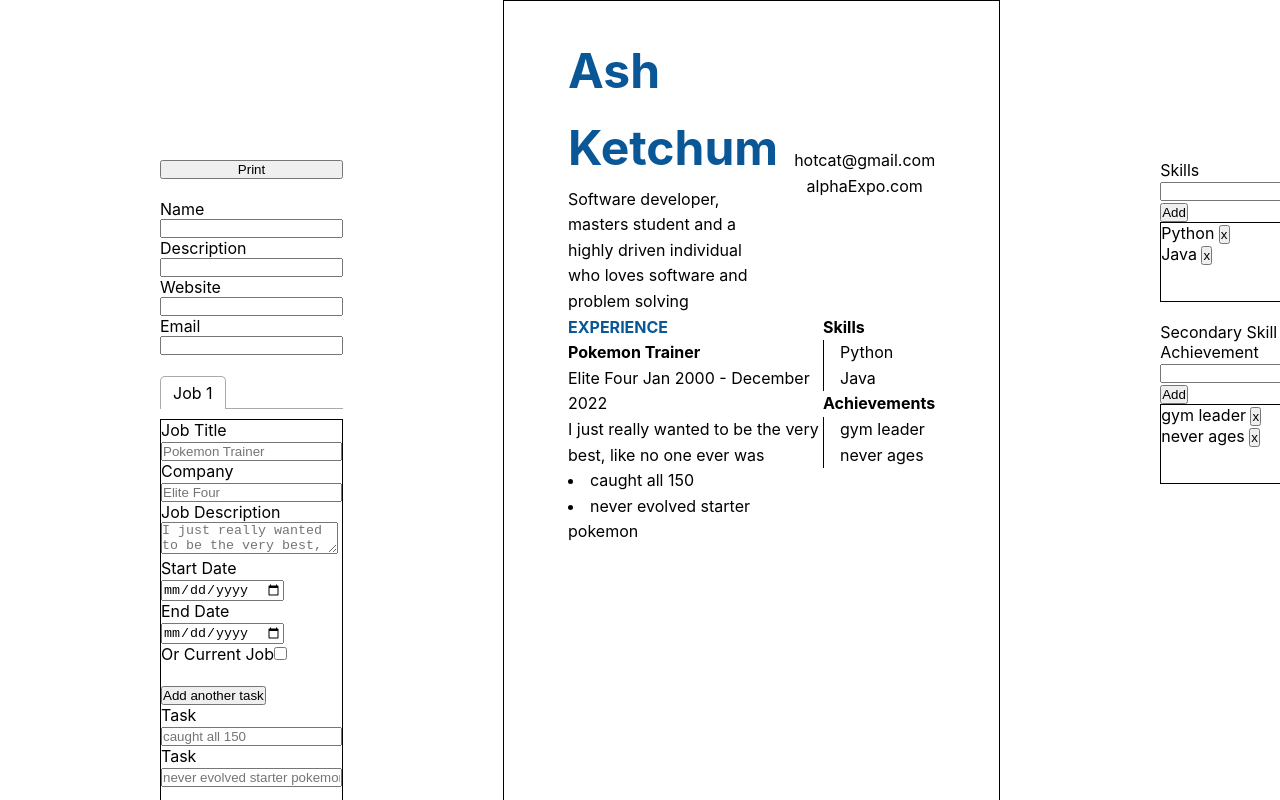
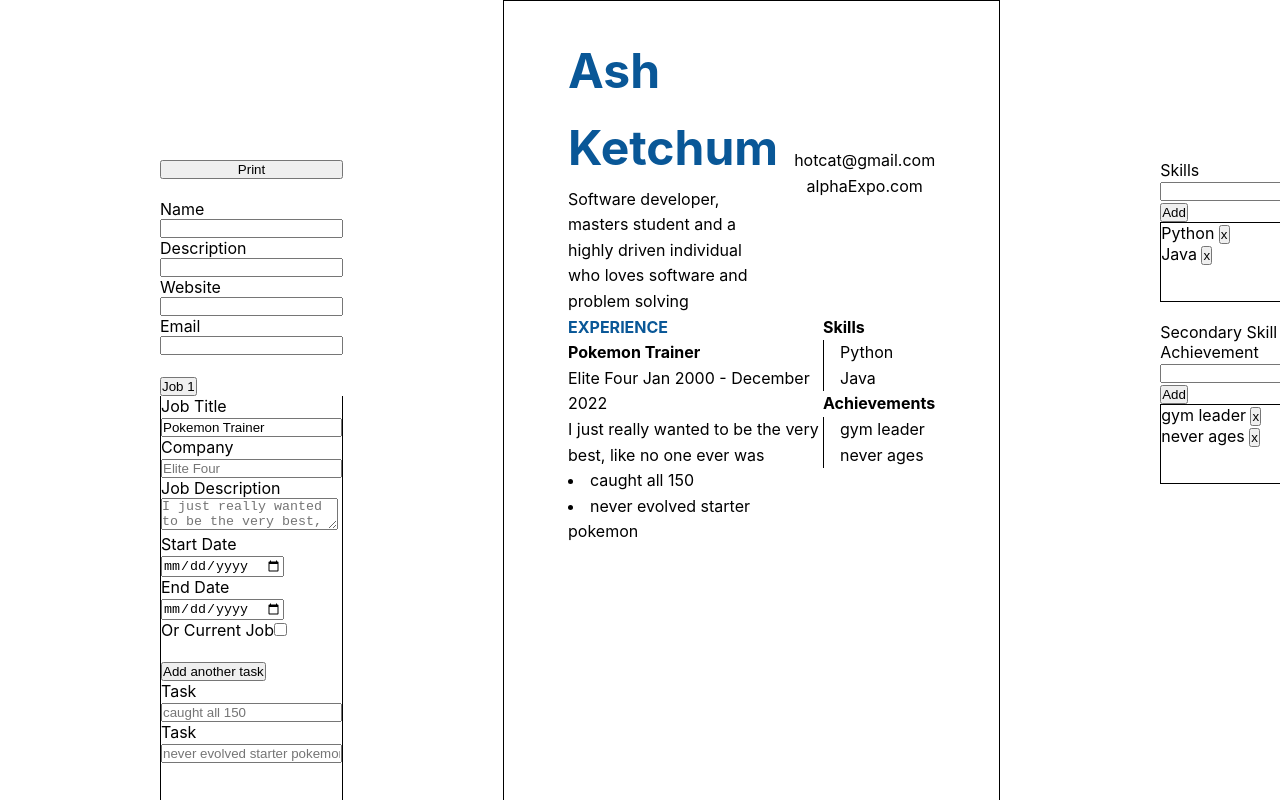
Before and after one commit to ChimentiMatt/Resume_Builder, a React (Create React App) app: page / in a window 1280 px wide. Shown: the top 800 px of the page. Built offline with nearby package versions, Linux system fonts and the light colour scheme.

Commit message:
removed react tabs and built my own to solve bugs

```diff
--- a/package.json
+++ b/package.json
@@ -9,7 +9,6 @@
     "react": "^18.2.0",
     "react-dom": "^18.2.0",
     "react-scripts": "5.0.1",
-    "react-tabs": "^6.0.0",
     "react-to-print": "^2.14.11",
     "web-vitals": "^2.1.4"
   },
--- a/src/components/TemplateOne.jsx
+++ b/src/components/TemplateOne.jsx
@@ -1,6 +1,4 @@
 import '../styles/templateOne.css'
-import 'react-tabs/style/react-tabs.css';
-import { Tab, Tabs, TabList, TabPanel } from 'react-tabs';
 import { useRef, useState } from "react";
 import { useReactToPrint } from 'react-to-print';
 
@@ -22,7 +20,6 @@ const TemplateOne = () => {
         endDate: 'December 2022'
     }])
 
-    const [currentTab, setCurrentTab] = useState(0)
 
     const [buildSkill, setBuildSkill] = useState('')
     const [skills, setSkills] = useState(['Python', 'Java'])
@@ -53,7 +50,16 @@ const TemplateOne = () => {
     const removeSecondarySkill = (propSkill) => {
         setSecondarySkill(current => current.filter(item => item !== propSkill))
     }
+
+
+
+
     const [objId, setObjId] = useState(0)
+    const [currentTab, setCurrentTab] = useState(0)
+
+
+
+
     const addJob = () => {
         setObjId(objId +1)
 
@@ -67,6 +73,9 @@ const TemplateOne = () => {
             endDate: 'end date'
         }])
     }
+
+
+
 
     // const currentTab = (id) => {
     //     alert('hi')
@@ -99,7 +108,7 @@ const TemplateOne = () => {
                 {/* <label>Jobs</label> */}
 
                 <div>
-                    <Tabs defaultIndex={1}>
+                    {/* <Tabs defaultIndex={1}>
                         <TabList>
                             {jobs.map((job,id) => (
                                     <Tab key={id} onClick={() => setCurrentTab(id)}>
@@ -122,8 +131,41 @@ const TemplateOne = () => {
                                 </div>
                             ))}
                         </div>
+                    </Tabs> */}
 
-                    </Tabs>
+
+                        {/* HEREEEEEEEEEEE */}
+
+
+                    <div id='tabs-container'>
+                        {jobs.map((job,id) => (
+                            <div key={id} >
+                                <button id={`tab${id}`} onClick={() => setCurrentTab(id)}>Job {id +1}</button>
+                            </div>
+                        ))}
+                    </div>
+
+
+                    {jobs.map( (job, id) => (
+                        <div id={`tab-content${id}`} className='tab-content' key={id}>
+                            {currentTab === id &&
+                                <AddJobs  jobs={jobs} job={job} setJobs={setJobs} id={id} currentTab={currentTab} objId={objId} setObjId={setObjId}/>
+                            }
+                        </div>
+                    ))}
+
+
+
+
+
+
+
+
+
+
+
+
+
                 </div>
                 <button onClick={addJob}>Add Another Job</button>
 
@@ -164,11 +206,11 @@ const TemplateOne = () => {
                         <h4 className='primary-color'>EXPERIENCE</h4>
                         {jobs.map((object, id) => (
                             <div key={id}>
-                                <h4>{object.jobTitle}</h4>
+                                <h4 id={`resume-title${id}`}>{object.jobTitle}</h4>
                                 <p>{object.company} {object.startDate} - {object.endDate}</p>
                                 <p>{object.jobDescription}</p>
-                                {object.tasks.map(task => (
-                                    <li key={task}>{task}</li>
+                                {object.tasks.map((task, id) => (
+                                    <li key={id}>{task}</li>
                                 ))}
                             </div>
                         ))}
@@ -177,14 +219,14 @@ const TemplateOne = () => {
                     <div id='skills-column'>
                         <h4>Skills</h4>
                         <div className='left-border'>
-                            {skills.map(skill => (
-                                <p key={skill}>{skill}</p>
+                            {skills.map((skill, id) => (
+                                <p key={id}>{skill}</p>
                             ))}
                         </div>
                         <h4>Achievements</h4>
                         <div className='left-border'>
-                            {secondarySkill.map(skill => (
-                                <p key={skill}>{skill}</p>
+                            {secondarySkill.map((skill, id) => (
+                                <p key={id}>{skill}</p>
                             ))}
                         </div>
                     </div>
--- a/src/styles/templateOne.css
+++ b/src/styles/templateOne.css
@@ -58,14 +58,19 @@
     height: 5rem;
 }
 
-#job-tabs-container{
+/* #job-tabs-container{
     height: 15rem;
     width: 20rem;
     border: 1px solid black;
+} */
+
+#tabs-container{
+    display: flex;
 }
 
-#tab-content{
-    border: 1px solid black;
+.tab-content{
+    border-left: 1px solid black;
+    border-right: 1px solid black;;
 }
 
 
--- a/src/utility/AddJobs.jsx
+++ b/src/utility/AddJobs.jsx
@@ -1,4 +1,4 @@
-import { useState } from "react"
+import { useState, useEffect } from "react"
 
 const AddJobs = ({jobs, setJobs, job, id, currentTab, objId, setObjId}) => {
     const [jobTitle, setJobTitle] = useState('')
@@ -8,8 +8,6 @@ const AddJobs = ({jobs, setJobs, job, id, currentTab, objId, setObjId}) => {
     const [buildTask, setBuildTask] = useState('')
     const [startDate, setStartDate] = useState('')
     const [endDate, setEndDate] = useState('')
-
-    const [dummyState, setDummyState] = useState(0)
 
     const convertDate = (date, whichState) => {
         let buildString = ''
@@ -69,6 +67,8 @@ const AddJobs = ({jobs, setJobs, job, id, currentTab, objId, setObjId}) => {
             case '12':
                 monthString = "December "
                 break
+            default:
+                monthString = "January "
         }
 
         buildString = monthString + buildString
@@ -86,10 +86,9 @@ const AddJobs = ({jobs, setJobs, job, id, currentTab, objId, setObjId}) => {
         setTasks(current => [...current, buildTask])
     }
 
-    const updateTask = () => {
-        setTasks(current => [...current, buildTask])
-
-    }
+    // const updateTask = () => {
+    //     setTasks(current => [...current, buildTask])
+    // }
 
     const removeTask = (prop) => {
         console.log(prop)
@@ -142,20 +141,36 @@ const AddJobs = ({jobs, setJobs, job, id, currentTab, objId, setObjId}) => {
 
         setTasks(buildTasksArray)
 
+    }
 
 
-    }
+
+
+    useEffect(() => {
+        // document.querySelector('#test').value = document.querySelector('#origin').innerHTML
+        // setJobTitle(document.querySelector('#origin').innerHTML)
+
+
+        document.querySelector(`#content${id}`).value = document.querySelector(`#resume-title${id}`).innerHTML
+        setJobTitle(document.querySelector(`#content${id}`).value)
+
+        // content${id}
+        // resume-title${id}
+
+    }, [id])
+
+
 
 
     return (
         <div className='forms-jobs'>
             {/* Only show current tab */}
-            {currentTab === id &&
+            {/* {currentTab === id &&  */}
             <div>
+
+                <label name='job title'>Job Title</label>
+                <input id={`content${id}`} onChange={(event) => setJobTitle(event.target.value)}  ></input>
                 {/* {id} */}
-                {/* {job.id} */}
-                <label name='job title'>Job Title</label>
-                <input onChange={(event) => setJobTitle(event.target.value)} placeholder={job.jobTitle}></input>
 
                 <br/>
                 <label name='company'>Company</label>
@@ -211,7 +226,8 @@ const AddJobs = ({jobs, setJobs, job, id, currentTab, objId, setObjId}) => {
 
                 <button onClick={() => updateJob(job)}>Update</button>
 
-            </div>}
+            </div>
+            {/* } */}
         </div>
     )
 }
```
Also changed, not shown: 1 other file (tests, documents, lock files or other folders).
